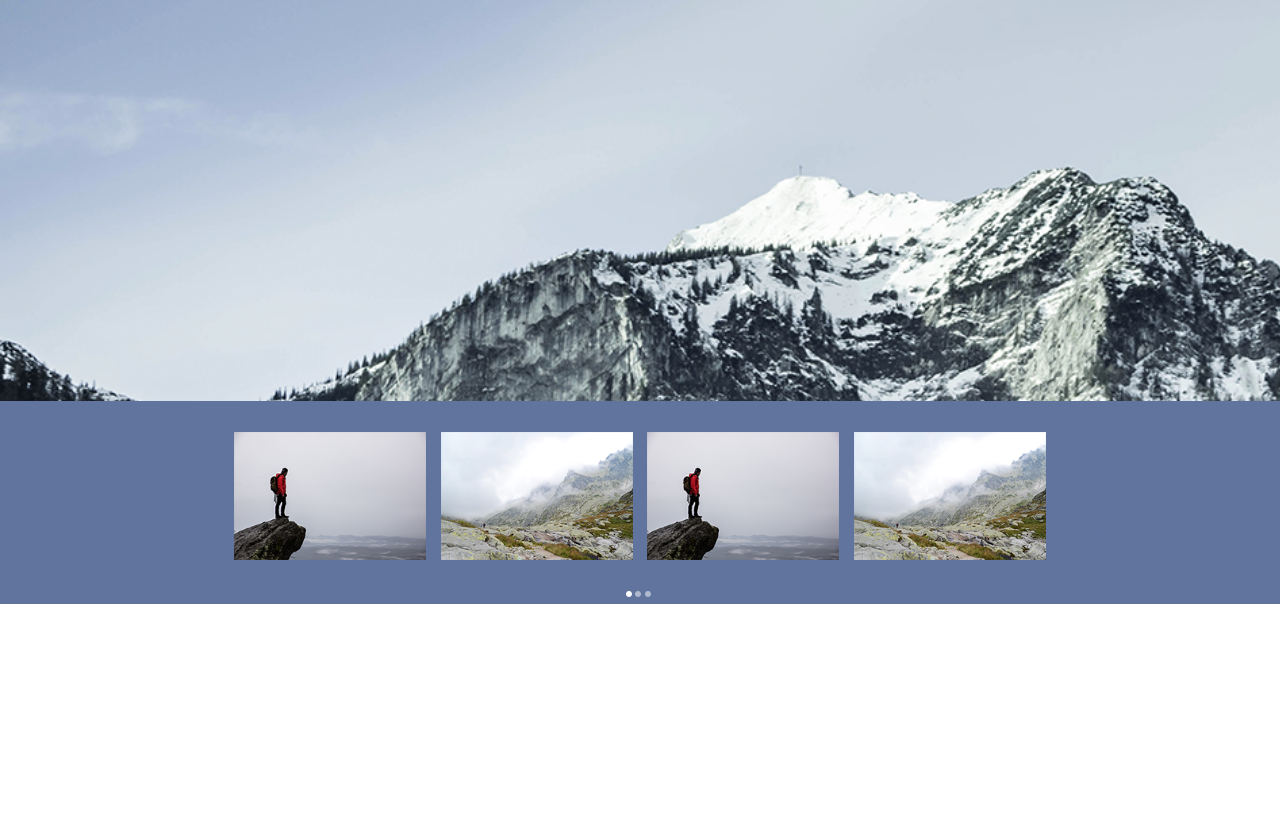
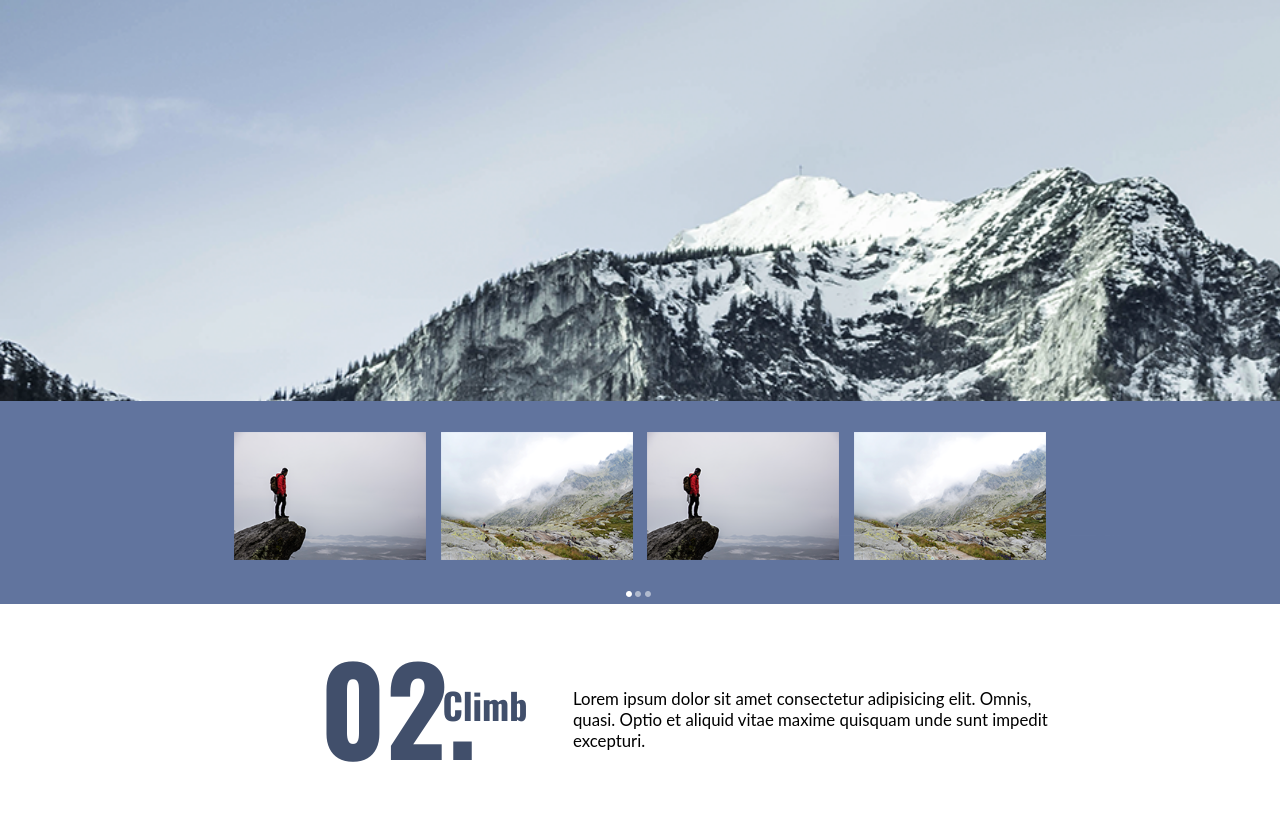
Before and after one commit to Ansarissab/collation-website, a plain HTML site: page index.html in a window 1280 px wide. Shown: the part 1156-1971 px from the top of the page. Before the commit the page ends 1760 px from the top, so only its background shows below. Drawn offline with Linux system fonts and the light colour scheme.

Commit message:
Completed climb section

```diff
--- a/css/style.scss
+++ b/css/style.scss
@@ -101,38 +101,6 @@ html{
     }
   }
 
-  main {
-    font-family: 'Oswald-VariableFont_wght';
-    width: 65%;
-    margin: 3rem auto;
-
-
-    h1 {
-      font-size: 5rem;
-      font-weight: bold;
-      color: #414f6b;
-      line-height: 1.2;
-
-
-      span.first-part {
-        opacity: 0.5;
-      }
-
-      span.second-part {
-        position: relative;
-        font-size: 1.5rem;
-        left: -1.1rem;
-        bottom: 1.2rem;
-
-      }
-    }
-
-    p {
-      font-family: 'Lato';
-      font-size: 0.7rem;
-    }
-  }
-
   .carousel {
     background: url(../assets/carousel-background.png);
     position: absolute;
@@ -170,6 +138,69 @@ html{
         opacity: 1;
       }
     }
-
   }
 }
+
+
+.history-section {
+  main {
+    font-family: 'Oswald-VariableFont_wght';
+    width: 65%;
+    margin: 3rem auto;
+
+
+    h1 {
+      font-size: 5rem;
+      font-weight: bold;
+      color: #414f6b;
+      line-height: 1.2;
+
+
+      span.first-part {
+        opacity: 0.5;
+      }
+
+      span.second-part {
+        position: relative;
+        font-size: 1.5rem;
+        left: -1.1rem;
+        bottom: 1.2rem;
+      }
+    }
+
+    p {
+      font-family: 'Lato';
+      font-size: 0.7rem;
+    }
+  }
+}
+
+.climb-section {
+
+  main {
+    display: flex;
+    margin: 0.5rem auto;
+    width: 65%;
+
+      p.main-content {
+      font-family: 'Oswald-VariableFont_wght';
+        font-size: 5rem;
+        font-weight: bold;
+        color: #414f6b;
+        line-height: 0.3;
+
+        span.second-part {
+          position: relative;
+          left: 5.1rem;
+          bottom: 4.2rem;
+          font-size: 1.5rem;
+        }
+      }
+
+    p {
+      margin: 3rem 0 0 4rem;
+      font-size: 0.7rem;
+      font-family: 'Lato';
+    }
+  }
+}
--- a/index.html
+++ b/index.html
@@ -66,5 +66,12 @@
         </div>
       </div>
     </section>
+
+    <section class="climb-section">
+      <main>
+        <p class="main-content"><span class="first-part">02<span class="dot">.</span></span><span class="second-part"> Climb</span></p>
+        <p class="description">Lorem ipsum dolor sit amet consectetur adipisicing elit. Omnis, quasi. Optio et aliquid vitae maxime quisquam unde sunt impedit excepturi.</p>
+      </main>
+    </section>
   </body>
 </html>
```
Also changed, not shown: css/style.css, 1 other file.
